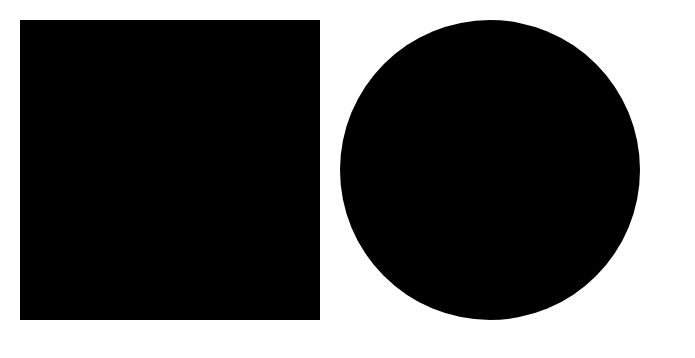
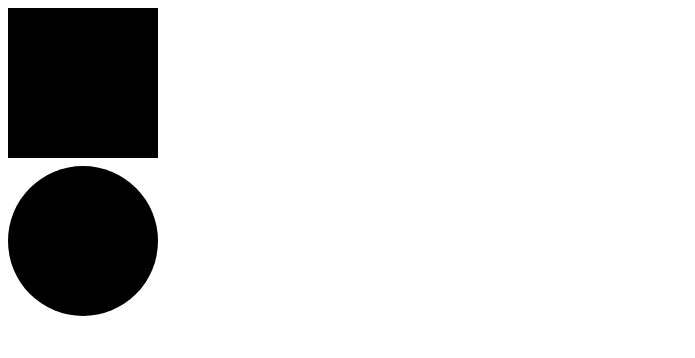
Before and after one commit to jesperringhog/nothing, a Next.js app: page /everything in a window 1280 px wide. Shown: the top 358 px of the page, without its empty margins (0-695 px from the left). Built offline with nearby package versions, Linux system fonts and the light colour scheme.

Commit message:
added consistent styling

```diff
--- a/app/components/AddThing.tsx
+++ b/app/components/AddThing.tsx
@@ -1,6 +1,6 @@
 "use client";
 
-import { useContext, useReducer, useState } from "react";
+import { useContext, useReducer, useRef, useState } from "react";
 import { ThingContext } from "../contexts/ThingContext";
 import { BtnComponent } from "./BtnComponent";
 import { ThingActionType } from "../models/ThingActionType";
@@ -8,10 +8,11 @@ import { ThingActionType } from "../models/ThingActionType";
 export const AddThing = () => {
   const [something, setSomething] = useState("");
   const { dispatch } = useContext(ThingContext);
+  const inputRef = useRef<HTMLInputElement>(null);
 
   return (
     <form
-      className="flex gap-5 items-center font-sansafe"
+      className="size-full flex flex-col gap-2"
       autoComplete="off"
       onSubmit={(e) => {
         e.preventDefault();
@@ -20,21 +21,26 @@ export const AddThing = () => {
           payload: something,
         });
         setSomething("");
+        inputRef.current?.blur();
       }}
     >
       <label htmlFor="thingInput"></label>
       <input
-        className="size-75 text-4xl text-background text-center bg-foreground
-        appearence-none outline-none shadow-none border-none"
+        style={{
+          maxWidth: `100%`,
+          width: `calc(150px + ${something.length}px * 20)`,
+        }}
+        className="h-37.5 p-5 text-4xl text-background focus:text-foreground
+        bg-foreground focus:bg-background appearence-none outline-none
+        shadow-none border-none"
         id="thingInput"
+        ref={inputRef}
         type="text"
         value={something.toUpperCase()}
         onChange={(e) => setSomething(e.target.value)}
         required
       />
-      <BtnComponent thingActionType={ThingActionType.CREATED}>
-        CREATE
-      </BtnComponent>
+      <BtnComponent thingActionType={ThingActionType.CREATED}></BtnComponent>
     </form>
   );
 };
--- a/app/components/BtnComponent.tsx
+++ b/app/components/BtnComponent.tsx
@@ -6,7 +6,7 @@ import { ThingActionType } from "../models/ThingActionType";
 type BtnComponentProps = {
   thing?: Thing;
   thingActionType: ThingActionType;
-  children: React.ReactNode;
+  children?: React.ReactNode;
 };
 
 export const BtnComponent = ({
@@ -15,19 +15,19 @@ export const BtnComponent = ({
   children,
 }: BtnComponentProps) => {
   const { dispatch } = useContext(ThingContext);
-  let className = "size-75 text-4xl bg-foreground hover:bg-background cursor-pointer";
+  let className = "size-37.5 text-4xl bg-foreground hover:bg-background";
 
   switch (thingActionType) {
     case ThingActionType.CREATED:
-      className += " rounded-full";
+      className += " rounded-full cursor-cell";
       break;
 
     case ThingActionType.ALTERNATED:
-      className += " rounded-tr-[50%] rounded-bl-[50%]";
+      className += " rounded-tl-[50%] rounded-br-[50%] cursor-help";
       break;
 
     case ThingActionType.ELIMINATED:
-      className += " [clip-path:polygon(50%_0%,0%_100%,100%_100%)] hover:[clip-path:none]";
+      className += " rounded-full cursor-grabbing";
   }
 
   return (
--- a/app/components/Things.tsx
+++ b/app/components/Things.tsx
@@ -11,22 +11,23 @@ export const Things = () => {
   return (
     <ul>
       {things.map((t) => (
-        <li key={t.id}>
-          <div className="flex gap-5">
+        <li key={t.id} className="flex justify-start gap-41.5 mb-12.5">
+          <div className="flex flex-col gap-2">
+            <BtnComponent
+              thing={t}
+              thingActionType={ThingActionType.ALTERNATED}
+            >
+            </BtnComponent>
             <BtnComponent
               thing={t}
               thingActionType={ThingActionType.ELIMINATED}
             >
-              ELIMINATE
-            </BtnComponent>
-            <BtnComponent
-              thing={t}
-              thingActionType={ThingActionType.ALTERNATED}
-            >
-              ALTERNATE
             </BtnComponent>
           </div>
-          <p className={t.nothing ? "font-sanspace" : "font-sansafe"}>
+          <p
+            className={`min-w-0 wrap-break-word text-[300px] tracking-[-1.3rem] leading-40 -mt-12.5
+            ${t.nothing ? "font-sanspace" : "font-sansafe"}`}
+          >
             {t.word}
           </p>
         </li>
--- a/app/globals.css
+++ b/app/globals.css
@@ -40,3 +40,7 @@ body {
   color: var(--foreground);
   font-family: var(--font-safe);
 }
+
+.default-width {
+  width: calc(var(--spacing) * 37.5);
+}
--- a/app/layout.tsx
+++ b/app/layout.tsx
@@ -13,8 +13,8 @@ export default function RootLayout({
 }>) {
   return (
     <html lang="en" className="h-full antialiased">
-      <body className="min-h-full flex flex-col">
-          <main className="w-full pt-5 flex gap-5">
+      <body className="size-full flex flex-col">
+          <main className="max-w-full px-2 flex flex-col gap-2">
             {children}
           </main>
       </body>
--- a/app/page.tsx
+++ b/app/page.tsx
@@ -1,5 +1,5 @@
 import Link from "next/link";
 
 export default function Home() {
-  return <Link href={"/everything"}>Things</Link>
+  return <Link href={"/everything"}>THINGS</Link>
 }
```
